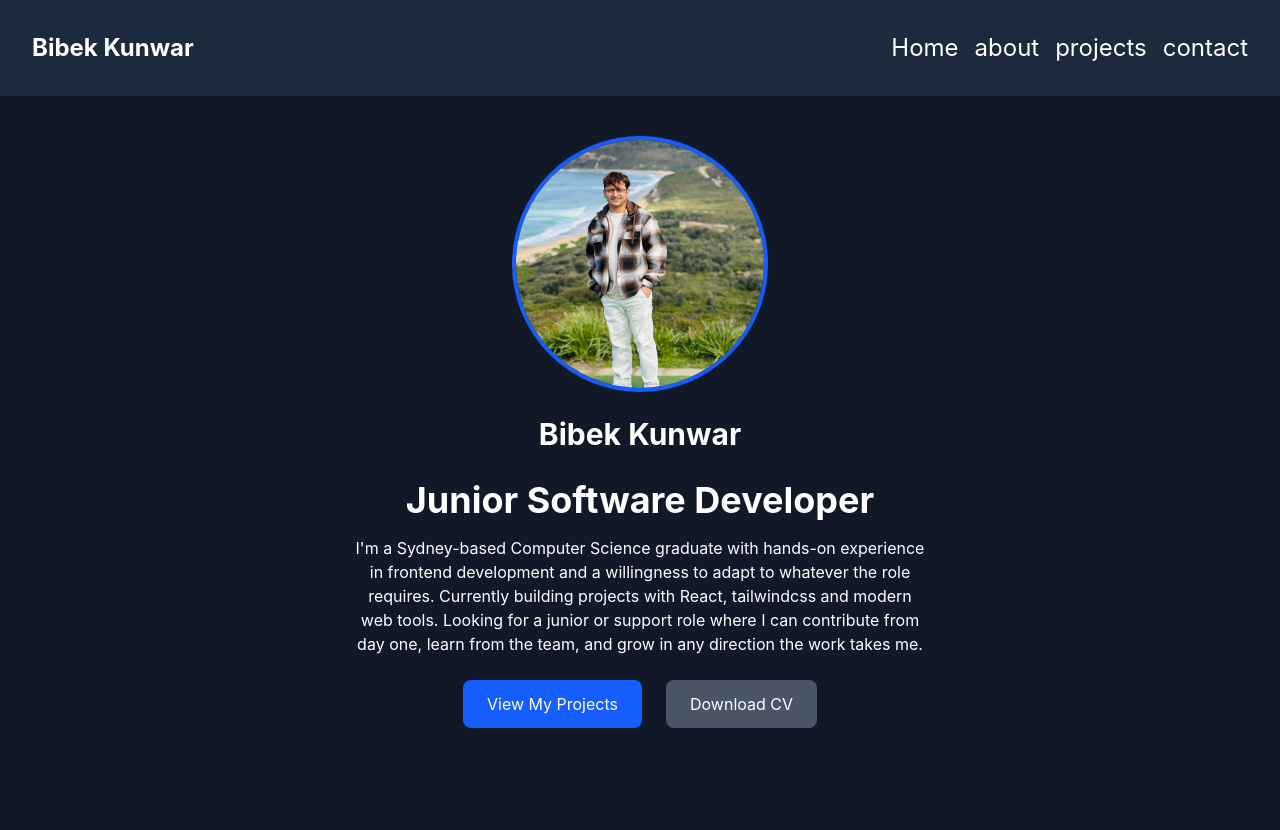
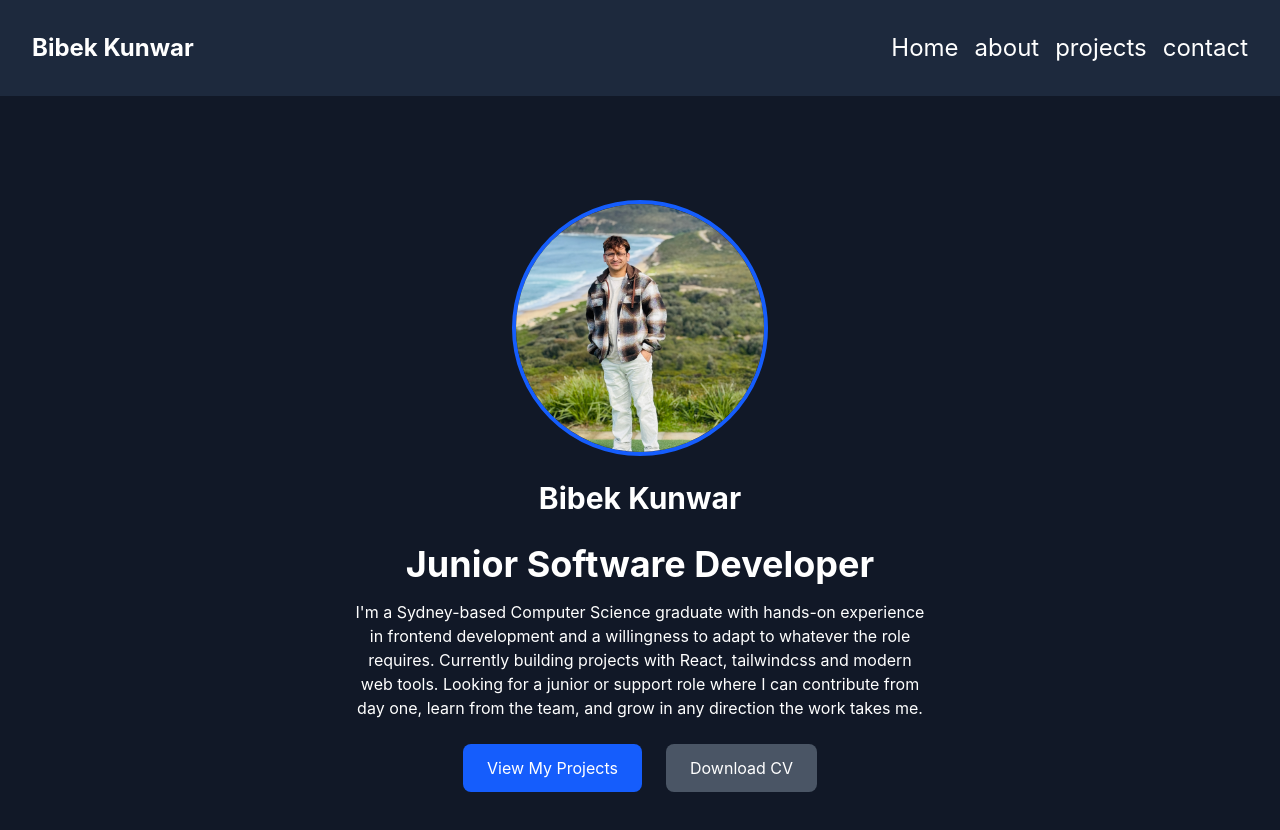
Before and after one commit to bibekkunwar/bibekportfolio.github.io, a React app: page /#/ in a window 1280 px wide. Shown: the top 830 px of the page. Before the commit the page ends 800 px from the top, so only its background shows below. Built offline with nearby package versions, Linux system fonts and the light colour scheme; the HTML template or start-up script is replaced by a standard one.

Commit message:
landing page design fix

```diff
--- a/src/pages/HeroPage.jsx
+++ b/src/pages/HeroPage.jsx
@@ -3,7 +3,7 @@
 
 function HeroPage() {
   return (
-    <section className="min-h-full flex flex-col items-center justify-center text-white pt-10">
+    <section className="min-h-screen flex flex-col items-center justify-center text-white ">
       <div>
         <div className="mb-7">
           <img
```
